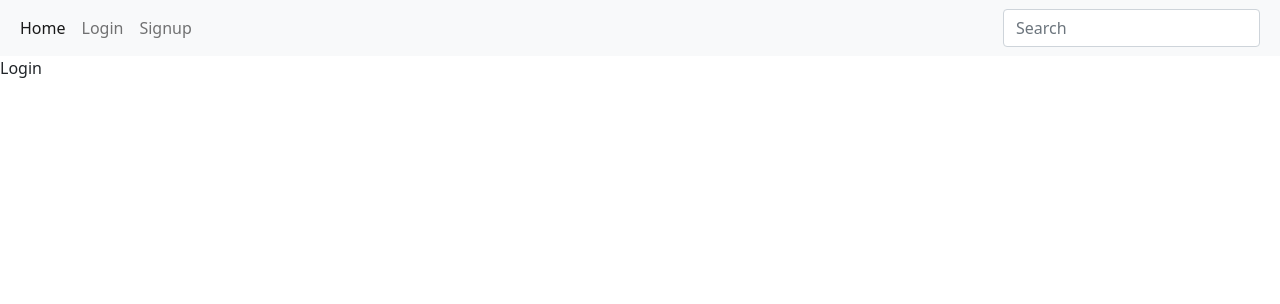
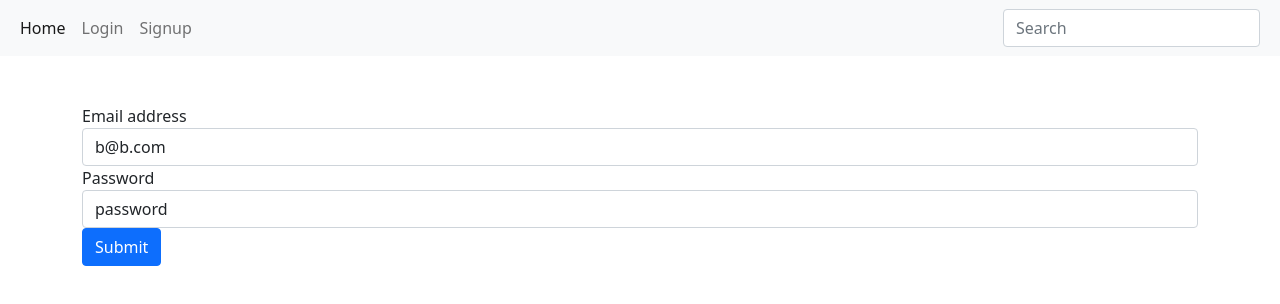
Before and after one commit to sagartmg2/mangsir, a React (Create React App) app in the folder client/: page /login in a window 1280 px wide. Shown: the top 304 px of the page. Built offline with nearby package versions, Linux system fonts and the light colour scheme.

Commit message:
dynaimc navbar

```diff
--- a/client/src/App.js
+++ b/client/src/App.js
@@ -3,19 +3,55 @@ import { BrowserRouter, Routes, Route } from 'react-router-dom';
 import Login from "./page/Login";
 import Signup from "./page/Signup";
 import Home from "./page/Home";
-import { useState } from "react";
+import { useState, useEffect } from "react";
+import axios from "axios";
 
 function App() {
 
   const [search_term, setSearchTerm] = useState("");
+  const [user, setUser] = useState(null); //{name,email,role...}
+  const [isFetching, setisFetching] = useState(false);
+
+
+
+  useEffect(() => {
+    let access_token = localStorage.getItem("access_token")
+
+    if (access_token) {
+      axios.get("https://ecommerce-sagartmg2.vercel.app/api/users/get-user", {
+        headers: {
+          Authorization: "Bearer " + access_token
+        }
+      })
+        .then(res => {
+          setisFetching(true)
+          setUser(res.data)
+        })
+        .catch(err => {
+
+        })
+
+    } else {
+      setisFetching(true)
+    }
+
+
+  }, []);
+
+  if (!isFetching) {
+    return <div class="spinner-border" role="status">
+      <span class="sr-only">Loading...</span>
+    </div>
+  }
+
 
   return (
     <div className="">
       <BrowserRouter>
-        <Navbar search_term={search_term} setSearchTerm={setSearchTerm} />
+        <Navbar search_term={search_term} setSearchTerm={setSearchTerm} user={user} setUser={setUser} />
         <Routes>
-          <Route path="" element={<Home search_term={search_term} />} />
-          <Route path="login" element={<Login />} />
+          <Route path="" element={<Home search_term={search_term} user={user} />} />
+          <Route path="login" element={<Login setUser={setUser} />} />
           <Route path="signup" element={<Signup />} />
         </Routes>
 
--- a/client/src/component/Navbar.js
+++ b/client/src/component/Navbar.js
@@ -1,6 +1,10 @@
+import { useState } from "react";
 import { Link } from "react-router-dom";
 
-function Navbar({ search_term, setSearchTerm }) {
+function Navbar({ search_term, setSearchTerm, setUser, user }) {
+
+
+
     return <>
         <nav className="navbar navbar-expand-lg navbar-light bg-light">
             <div className="container-fluid">
@@ -12,17 +16,33 @@ function Navbar({ search_term, setSearchTerm }) {
                         <li className="nav-item">
                             <Link className="nav-link active" aria-current="page" to="/">Home</Link>
                         </li>
+                        {
+                            !user
+                            &&
+                            <>
                                 <li className="nav-item">
                                     <Link className="nav-link" to="/login">Login</Link>
                                 </li>
                                 <li className="nav-item">
                                     <Link className="nav-link" to="signup">Signup</Link>
                                 </li>
+                            </>
+                        }
+
+
 
                     </ul>
                     <form className="d-flex">
                         <input className="form-control me-2" value={search_term} onChange={(e) => { setSearchTerm(e.target.value) }} type="search" placeholder="Search" aria-label="Search" />
                     </form>
+                    {
+                        user
+                        &&
+                        <button onClick={() => {
+                            localStorage.removeItem("access_token")
+                            setUser(null)
+                        }} className="btn">Logout</button>
+                    }
                 </div>
             </div>
         </nav>
--- a/client/src/page/Home.js
+++ b/client/src/page/Home.js
@@ -1,17 +1,19 @@
 import axios from 'axios';
 import { useState, useEffect } from 'react';
+import { useNavigate } from 'react-router-dom';
 import NOImage from "../asset/images/no-image.jpg"
-
 /*
     import -> ES6 module
     require -> common JS
 */
 
 
-const Home = ({search_term}) => {
+const Home = ({ search_term, user }) => {
 
     const [products, setProducts] = useState([]);
     const [isLoading, setisLoading] = useState(true);
+    const navigate = useNavigate()
+
 
     // const [serach_term, setSearchTerm] = useState("");
 
@@ -43,8 +45,17 @@ const Home = ({search_term}) => {
             })
     }, [search_term]);
 
+    function addToCart() {
+        if (!user) {
+            navigate("/login")
+        }
+        console.log("add to cart")
+    }
+
 
     return (
+        <div className='container'>
+
             <div className='row'>
                 {
                     isLoading
@@ -63,19 +74,20 @@ const Home = ({search_term}) => {
                                     className="card-img-top" alt="..."
                                     style={{
                                         height: "180px",
-                                    objectFit:"cover"
+                                        objectFit: "cover"
                                     }}
                                 />
                                 <div className="card-body">
                                     <h5 className="card-title">{product.name}</h5>
                                     <p className="card-text">${product.price} </p>
-                                <a href="#" className="btn btn-primary">Add To Cart</a>
+                                    <button className='btn btn-secondary' onClick={addToCart}>Add To Cart</button>
                                 </div>
                             </div>
                         </div>
                     })
                 }
             </div>
+        </div>
     );
 }
 
--- a/client/src/page/Login.js
+++ b/client/src/page/Login.js
@@ -1,11 +1,141 @@
-import React from 'react';
+import axios from 'axios';
+import { useState } from 'react';
+import { useNavigate } from 'react-router-dom';
+import ErrorMessage from '../component/ErrorMessage';
 
-const Login = () => {
+const Login = (props) => {
+
+    const navigate = useNavigate();
+
+    const [error, setError] = useState({
+        name: "",
+        email: ""
+    })
+
+    // const [error, setError] = useState([
+    //     {
+    //         param: "email",
+    //         msg: "alredy...."
+    //     }
+    // ])
+
+
+    // const [name, setname] = useState("");
+
+    const [data, setData] = useState({
+        email: "b@b.com",
+        password: "password",
+    });
+
+    function handleSubmit(e) {
+        e.preventDefault();
+
+        let { name, email, password, role } = data
+
+        let validation = true;
+
+        let err = {}
+
+        if (!email) {
+            err.email = "Required"
+        }
+
+        if (Object.entries(err).length == 0) {
+            axios.post(`${process.env.REACT_APP_SERVER_DOMAIN}users/login`, {
+                email,
+                password,
+            })
+                .then(res => {
+                    navigate("/")
+                    localStorage.setItem("access_token", res.data.access_token)
+                    props.setUser(true)
+                })
+                .catch(err => {
+                    console.log(err)
+                    // setError({
+                    //     email: "alerdy."
+                    // })
+                    // setError(err.response.data.errors)
+                })
+        } else {
+            setError(err)
+        }
+
+        /*
+                Authentication VS authorization
+
+        2 - SUCCESS
+        3 - REDIRECT
+        4
+         400 - BAD REQUEST
+         401 - UNAUTHENTICATED / not logge in
+         403 - unauthorized / forbiddden / logged in but donot have correct role/acces
+         404 -page not found / resource not found
+        5
+         */
+    }
+
+    function handleChange(e) {
+        setData({
+            ...data,
+            [e.target.name]: e.target.value
+        })
+    }
+
     return (
-        <div>
-            Login
+        <div className='container mt-5 '>
+            <form onSubmit={handleSubmit}>
+
+                <div class="form-group">
+                    <label for="">Email address</label>
+                    <input type="email" name='email' class="form-control" onChange={handleChange} value={data.email} placeholder="" />
+                    {
+                        error.email
+                        &&
+                        <ErrorMessage msg={error.email} />
+                    }
+                    {/* {
+                        error.find(el => el.param == "email")
+                        &&
+                        <ErrorMessage msg={error.find(el => el.param == "email").msg} />
+                    } */}
+                </div>
+                <div class="form-group">
+                    <label for="">Password</label>
+                    <input type="text" name='password' value={data.password} onChange={handleChange} class="form-control" placeholder="" />
+                </div>
+
+                <button type="submit" class="btn btn-primary">Submit</button>
+            </form>
         </div>
     );
 }
 
+/*
+
+[
+    {
+        "value": "em@em.com",
+        "msg": "E-mail already in use",
+        "param": "email",
+        "location": "body"
+    },
+    {
+        "value": "em@em.com",
+        "msg": "not sucpported",
+        "param": "role",
+        "location": "body"
+    }
+]
+
+// output
+let err ={}
+erros[0]["param"] = errros[0].msg
+{
+    "email":"E-mail already in us..",
+    "role" :"not sucpporte"
+}
+
+*/
+
 export default Login;
--- a/client/src/page/Signup.js
+++ b/client/src/page/Signup.js
@@ -1,8 +1,11 @@
 import axios from 'axios';
 import { useState } from 'react';
+import { useNavigate } from 'react-router-dom';
 import ErrorMessage from '../component/ErrorMessage';
 
 const Signup = () => {
+
+    const navigate = useNavigate();
 
     const [error, setError] = useState({
         name: "",
@@ -49,7 +52,7 @@ const Signup = () => {
                 role,
             })
                 .then(res => {
-
+                    navigate("/login")
                 })
                 .catch(err => {
                     console.log(err)
@@ -61,8 +64,6 @@ const Signup = () => {
         } else {
             setError(err)
         }
-
-
 
         /*
                 Authentication VS authorization
@@ -76,11 +77,13 @@ const Signup = () => {
          404 -page not found / resource not found
         5
          */
+    }
 
-
-
-
-
+    function handleChange(e) {
+        setData({
+            ...data,
+            [e.target.name]: e.target.value
+        })
     }
 
     return (
@@ -89,7 +92,7 @@ const Signup = () => {
             <form onSubmit={handleSubmit}>
                 <div class="form-group">
                     <label for="">Name</label>
-                    <input type="text" name='name' value={data.name} class="form-control" placeholder="" />
+                    <input type="text" name='name' value={data.name} onChange={handleChange} class="form-control" placeholder="" />
                     {
                         error.name
                         &&
@@ -98,7 +101,7 @@ const Signup = () => {
                 </div>
                 <div class="form-group">
                     <label for="">Email address</label>
-                    <input type="email" name='email' class="form-control" value={data.email} placeholder="" />
+                    <input type="email" name='email' class="form-control" onChange={handleChange} value={data.email} placeholder="" />
                     {
                         error.email
                         &&
@@ -112,11 +115,11 @@ const Signup = () => {
                 </div>
                 <div class="form-group">
                     <label for="">Password</label>
-                    <input type="text" name='password' value={data.password} class="form-control" placeholder="" />
+                    <input type="text" name='password' value={data.password} onChange={handleChange} class="form-control" placeholder="" />
                 </div>
                 <div class="form-group">
                     <label for="">Role</label>
-                    <select class="form-select" name="role" aria-label="Default select example" value={data.role} >
+                    <select class="form-select" name="role" aria-label="Default select example" value={data.role} onChange={handleChange} >
                         <option value="">Open this select menu</option>
                         <option value="buyer">Buyer</option>
                         <option value="seller">Seller</option>
@@ -152,7 +155,8 @@ const Signup = () => {
 ]
 
 // output
-
+let err ={}
+erros[0]["param"] = errros[0].msg
 {
     "email":"E-mail already in us..",
     "role" :"not sucpporte"
```
Lines whose indentation alone changed are shown as unchanged.
